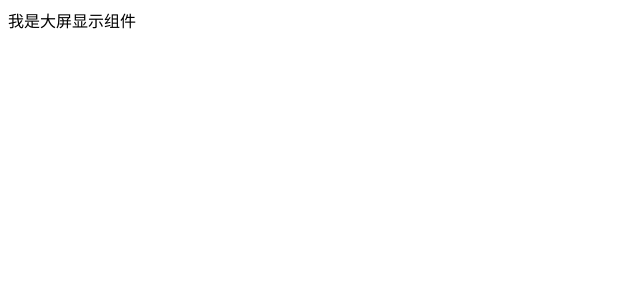
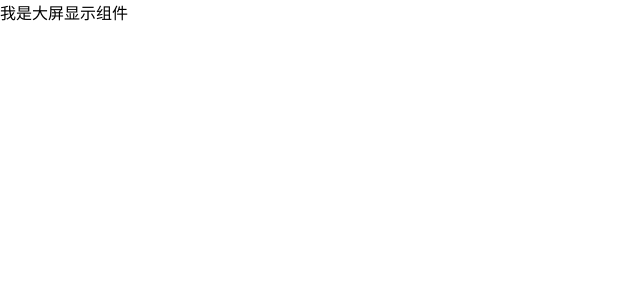
Before and after one commit to Dreamboat-YY-007/zs-screen, a Vue app: page /big-screen in a window 1280 px wide. Shown: the top 300 px of the page, without its empty margins (0-640 px from the left). Built offline with nearby package versions, Linux system fonts and the light colour scheme.

Commit message:
样式初始化

```diff
--- a/package.json
+++ b/package.json
@@ -12,6 +12,7 @@
   "dependencies": {
     "axios": "^1.7.7",
     "js-cookie": "^3.0.5",
+    "sass": "^1.81.0",
     "vue": "^3.5.12",
     "vue-router": "^4.4.5"
   },
--- a/src/main.js
+++ b/src/main.js
@@ -1,6 +1,7 @@
 import { createApp } from 'vue'
 import App from './App.vue'
 import router from './router'
+import './styles/common.scss'
 
 const app = createApp(App)
 
--- /dev/null
+++ b/src/styles/common.scss
@@ -0,0 +1,12 @@
+html,
+body,
+#app {
+  height: 100vh;
+  overflow: hidden;
+}
+
+* {
+  margin: 0;
+  padding: 0;
+  box-sizing: border-box;
+}
```
Also changed, not shown: 1 other file (tests, documents, lock files or other folders).
